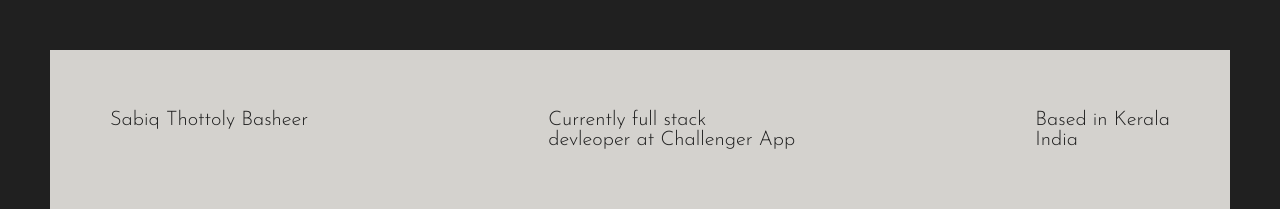
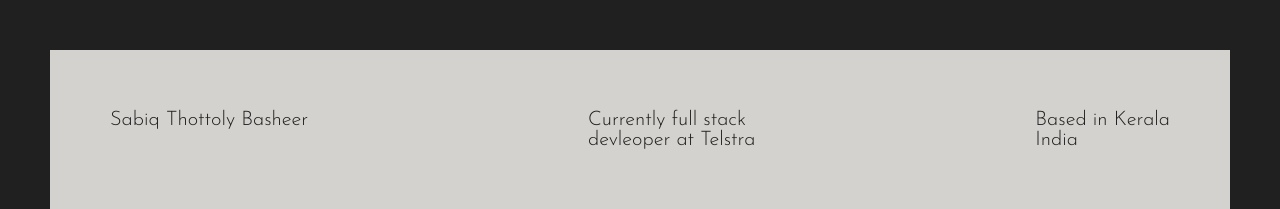
Before and after one commit to sabiqthottoly/portfolio-, a React (Create React App) app: page / in a window 1280 px wide. Shown: the top 209 px of the page. Built offline with nearby package versions, Linux system fonts and the light colour scheme.

Commit message:
Update App.js

```diff
--- a/src/App.js
+++ b/src/App.js
@@ -10,7 +10,7 @@ function App() {
           <h2>Sabiq Thottoly Basheer</h2>
           <div>
             <h2>{`Currently full stack`}</h2>
-            <h2>{`devleoper at Challenger App`}</h2>
+            <h2>{`devleoper at Telstra`}</h2>
           </div>
           <div>
             <h2>{`Based in Kerala`}</h2>
```
